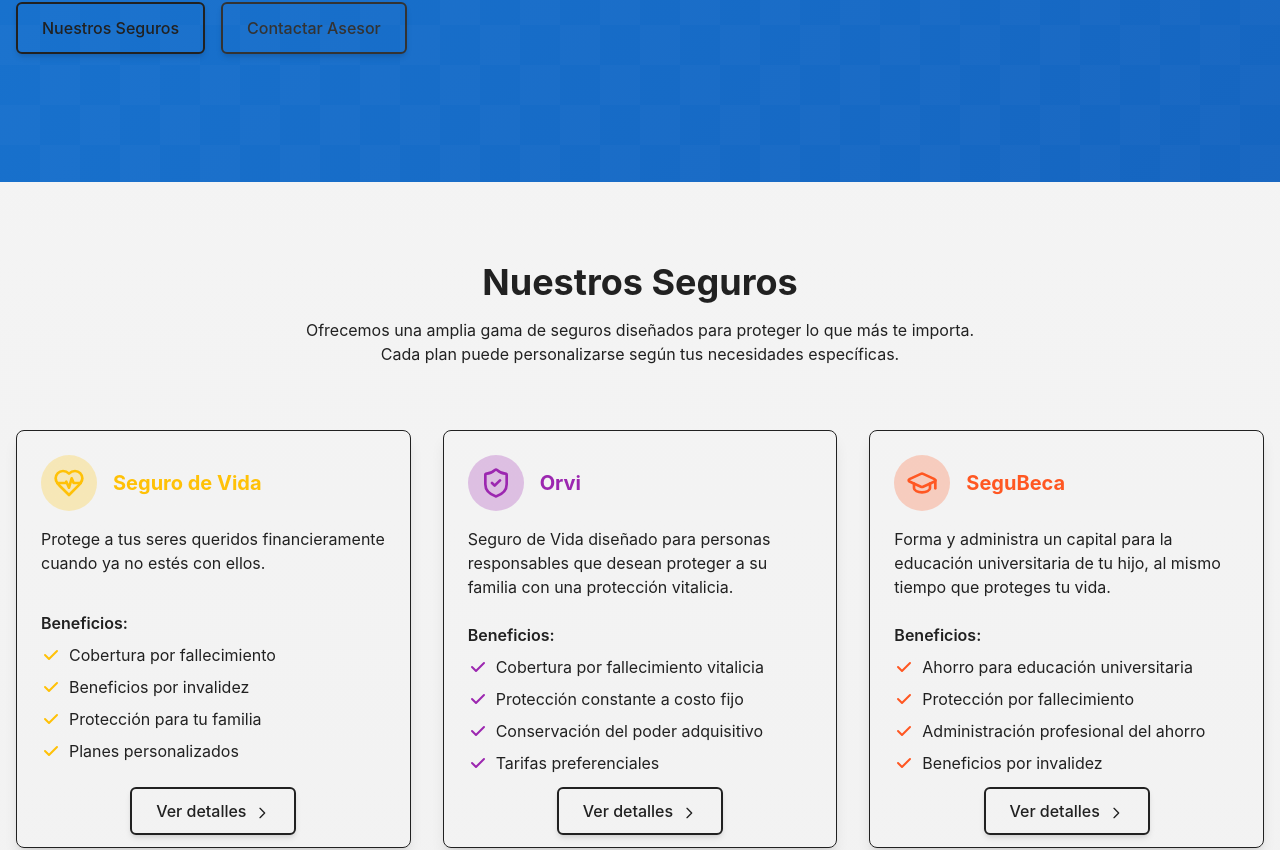
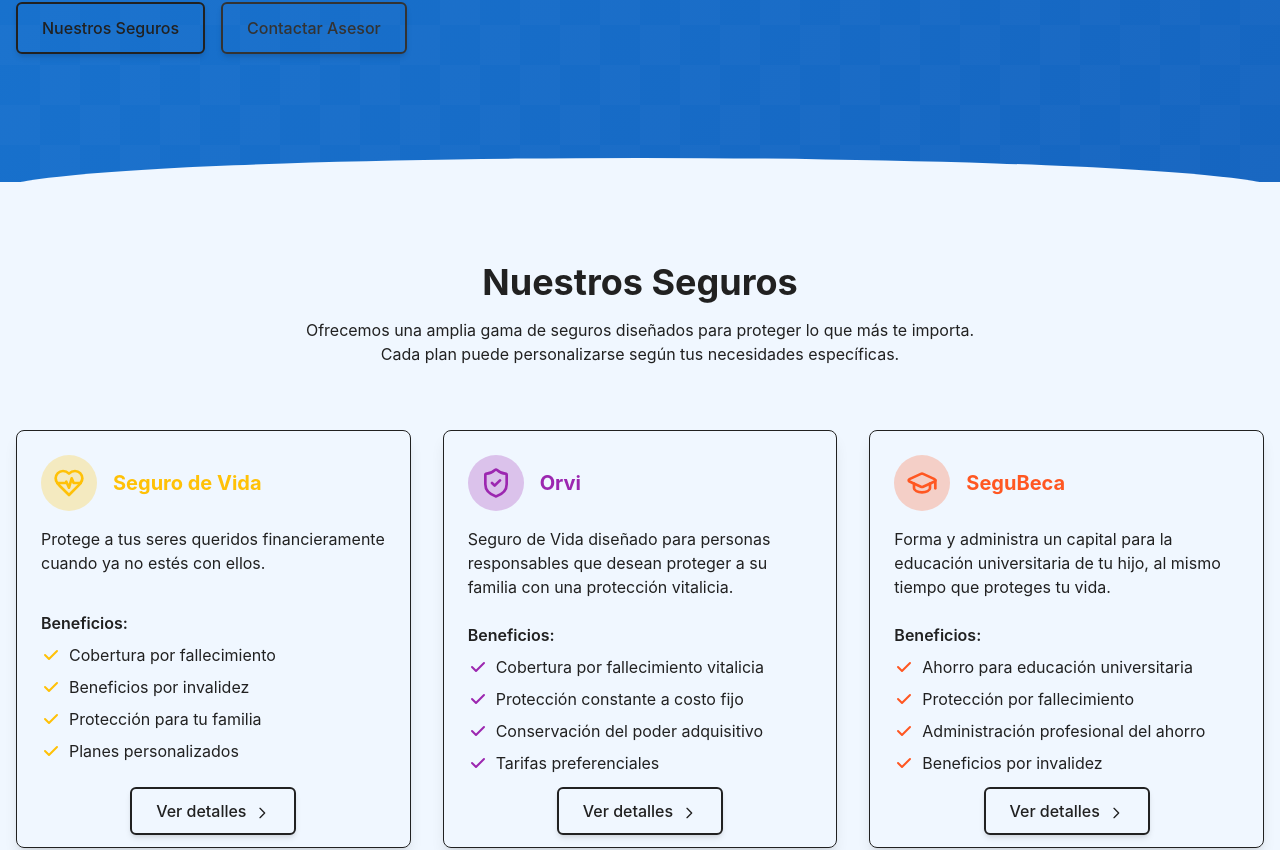
Before and after one commit to milojarow/web-blindando, a Next.js app: page / in a window 1280 px wide. Shown: the part 535-1385 px from the top of the page. Built offline with nearby package versions, Linux system fonts and the light colour scheme.

Commit message:
Update 'Nuestros Seguros' section background to #F0F7FF

```diff
--- a/app/page.js
+++ b/app/page.js
@@ -112,11 +112,14 @@ export default function Home() {
           </div>
         </div>
 
-        <div className="absolute bottom-0 left-0 right-0 h-16 bg-base-200 -mb-10 rounded-t-[50%] z-10"></div>
+        <div
+          className="absolute bottom-0 left-0 right-0 h-16 -mb-10 rounded-t-[50%] z-10"
+          style={{ backgroundColor: "#F0F7FF" }}
+        ></div>
       </section>
 
       {/* Insurance Products Section */}
-      <section id="seguros" className="py-20 bg-base-200">
+      <section id="seguros" className="py-20" style={{ backgroundColor: "#F0F7FF" }}>
         <div className="container mx-auto px-4">
           <div className="text-center max-w-2xl mx-auto mb-16">
             <h2 className="text-3xl md:text-4xl font-bold text-secondary mb-4">
```
